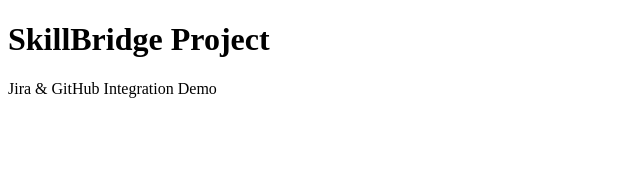
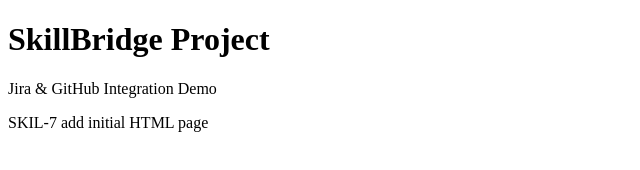
Before and after one commit to sumaia-khaled/skillbridge-project, a plain HTML site: page index.html in a window 1280 px wide. Shown: the whole page, without its empty margins (0-640 px from the left). Drawn offline with Linux system fonts and the light colour scheme.

Commit message:
Update index.html

```diff
--- a/index.html
+++ b/index.html
@@ -6,5 +6,7 @@
 <body>
   <h1>SkillBridge Project</h1>
   <p>Jira & GitHub Integration Demo</p>
+  SKIL-7 add initial HTML page
+
 </body>
 </html>
```
